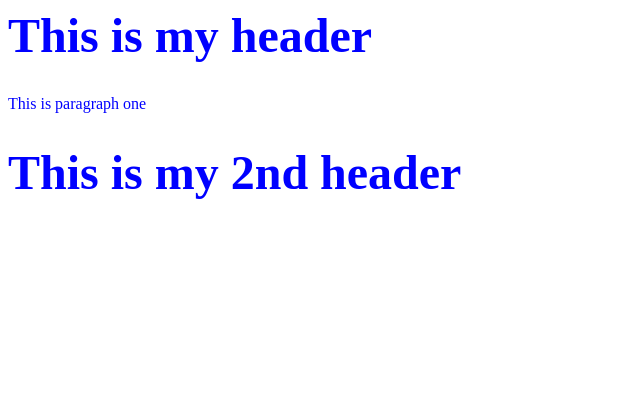
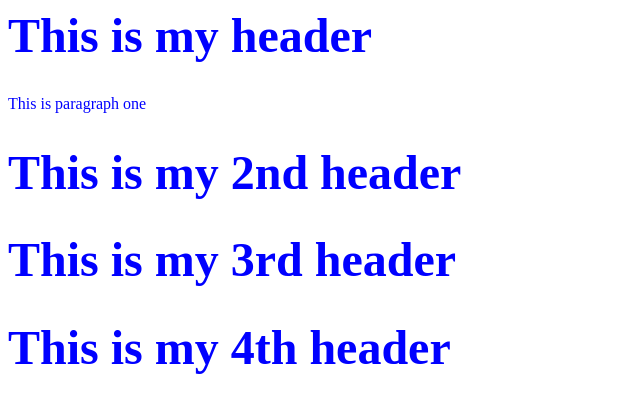
Before and after one commit to Julius-100/SSHRepository, a plain HTML site: page index.html in a window 1280 px wide. Shown: the whole page, without its empty margins (0-640 px from the left). Drawn offline with Linux system fonts and the light colour scheme.

Commit message:
added two extra headers

```diff
--- a/index.html
+++ b/index.html
@@ -14,7 +14,9 @@
 
   <p>This is paragraph one</p>
 
-  <h1>This is my 2nd header</h1>
+<h1>This is my 2nd header</h1>
+<h1>This is my 3rd header</h1>
+<h1>This is my 4th header</h1>
 </body>
 
 </html>
```
